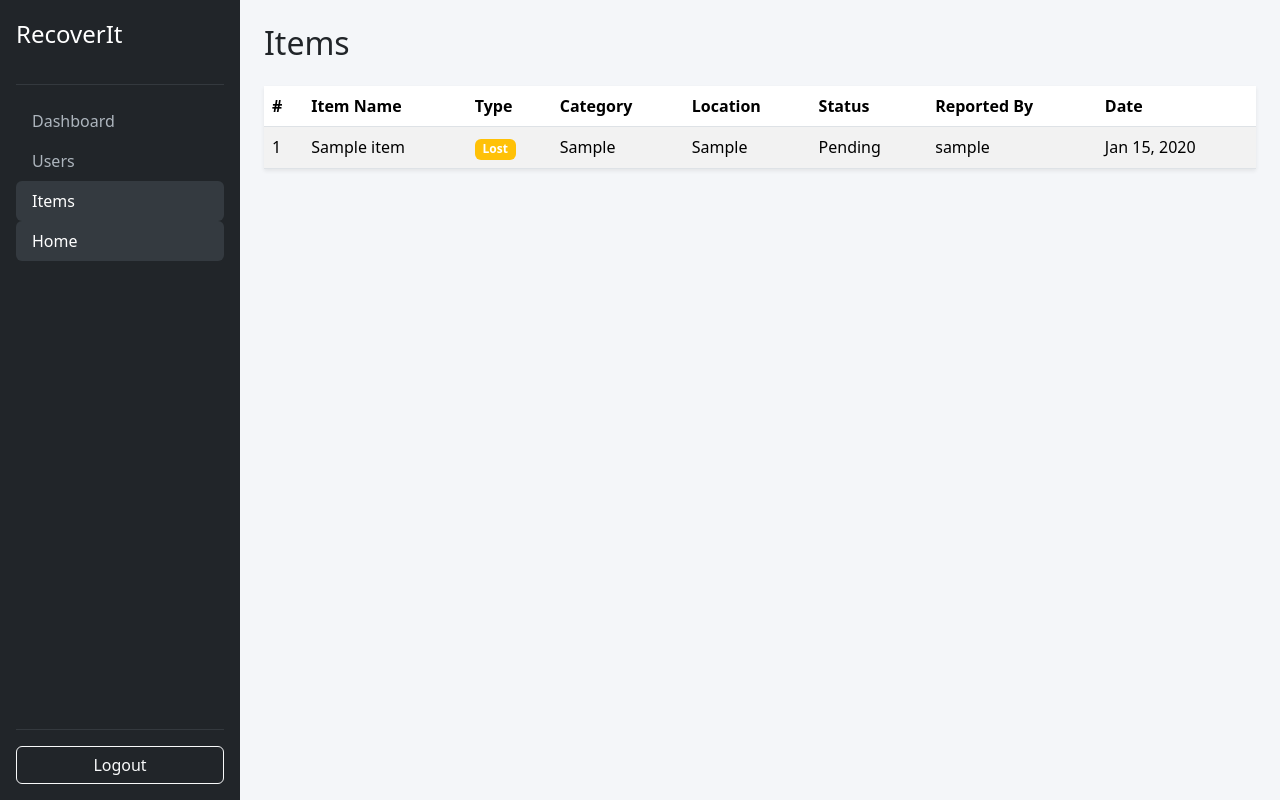
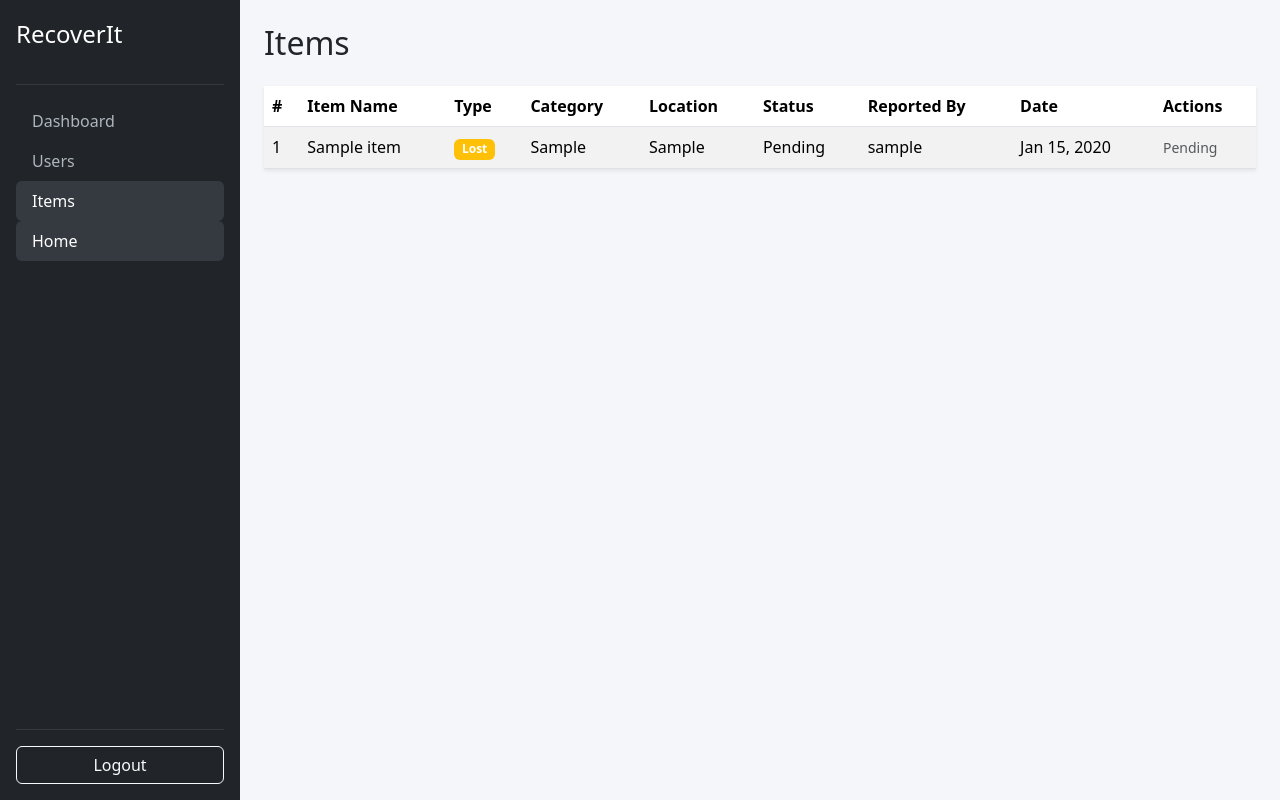
Before and after one commit to seano-0222/RecoverIt, a Django app: page /dashboard/items/ in a window 1280 px wide. Run offline with Django 5.2, Linux system fonts and the light colour scheme; a user stored in the database is signed in; tables that the repository leaves empty hold one stand-in row (values such as "Sample post").

Commit message:
Add Actions column to items table
Add a new Actions column to the dashboard items table that displays a delete button for resolved items and a 'Pending' label for unresolved items. The delete action includes a confirmation dialog to prevent accidental deletion. Update the empty state colspan to account for the new column.

```diff
--- a/templates/dashboard/items.html
+++ b/templates/dashboard/items.html
@@ -4,7 +4,7 @@
 <h2 class="mb-4">Items</h2>
 <table class="table table-striped bg-white shadow-sm">
     <thead>
-        <tr><th>#</th><th>Item Name</th><th>Type</th><th>Category</th><th>Location</th><th>Status</th><th>Reported By</th><th>Date</th></tr>
+        <tr><th>#</th><th>Item Name</th><th>Type</th><th>Category</th><th>Location</th><th>Status</th><th>Reported By</th><th>Date</th><th>Actions</th></tr>
     </thead>
     <tbody>
         {% for item in items %}
@@ -25,9 +25,19 @@
             <td>{{ item.get_status_display }}</td>
             <td>{{ item.user.username }}</td>
             <td>{{ item.date_reported|date:"M d, Y" }}</td>
+            <td>
+                {% if item.status == 'resolved' %}
+                    <form method="post" action="{% url 'dashboard:item_admin_delete' item.pk %}" onsubmit="return confirm('Delete this item permanently?');">
+                        {% csrf_token %}
+                        <button type="submit" class="btn btn-danger btn-sm">Delete</button>
+                    </form>
+                {% else %}
+                    <span class="text-muted small">Pending</span>
+                {% endif %}
+            </td>
         </tr>
         {% empty %}
-        <tr><td colspan="8" class="text-center text-muted">No items reported yet.</td></tr>
+        <tr><td colspan="9" class="text-center text-muted">No items reported yet.</td></tr>
         {% endfor %}
     </tbody>
 </table>
```
